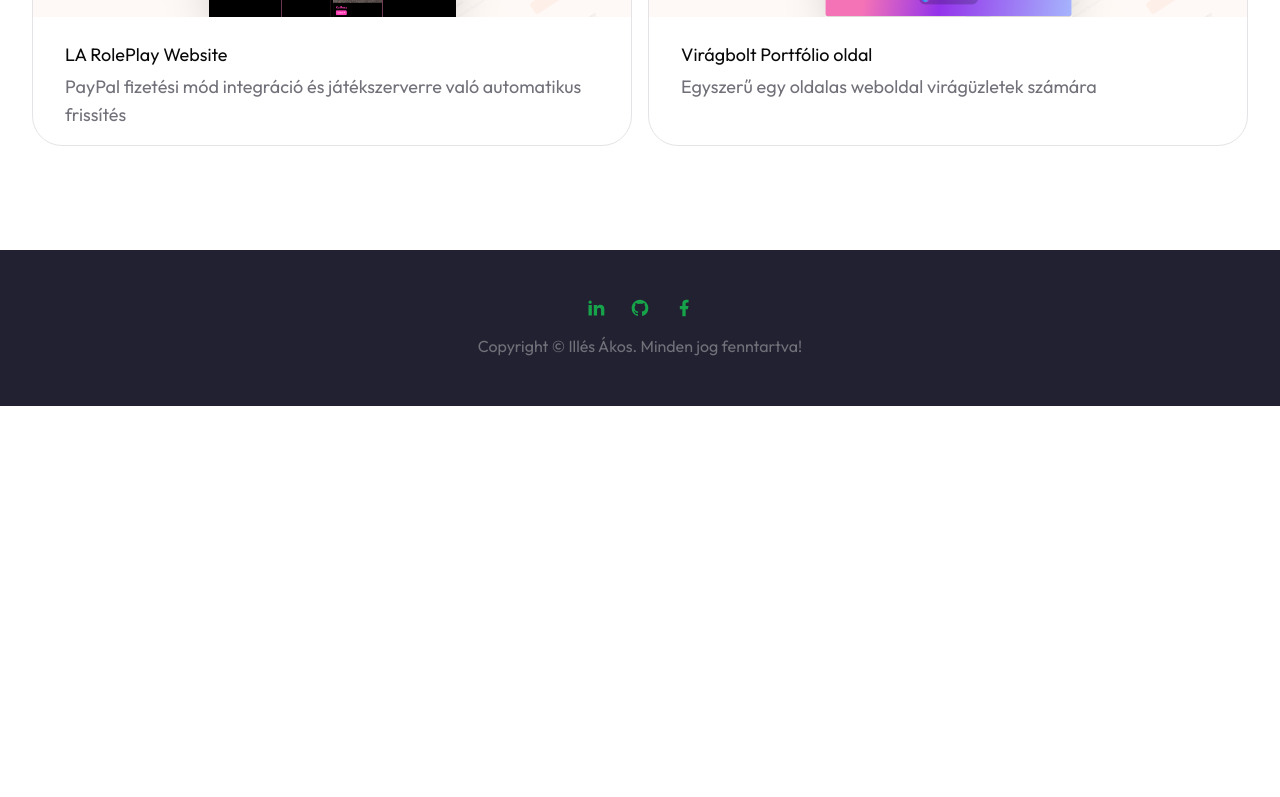
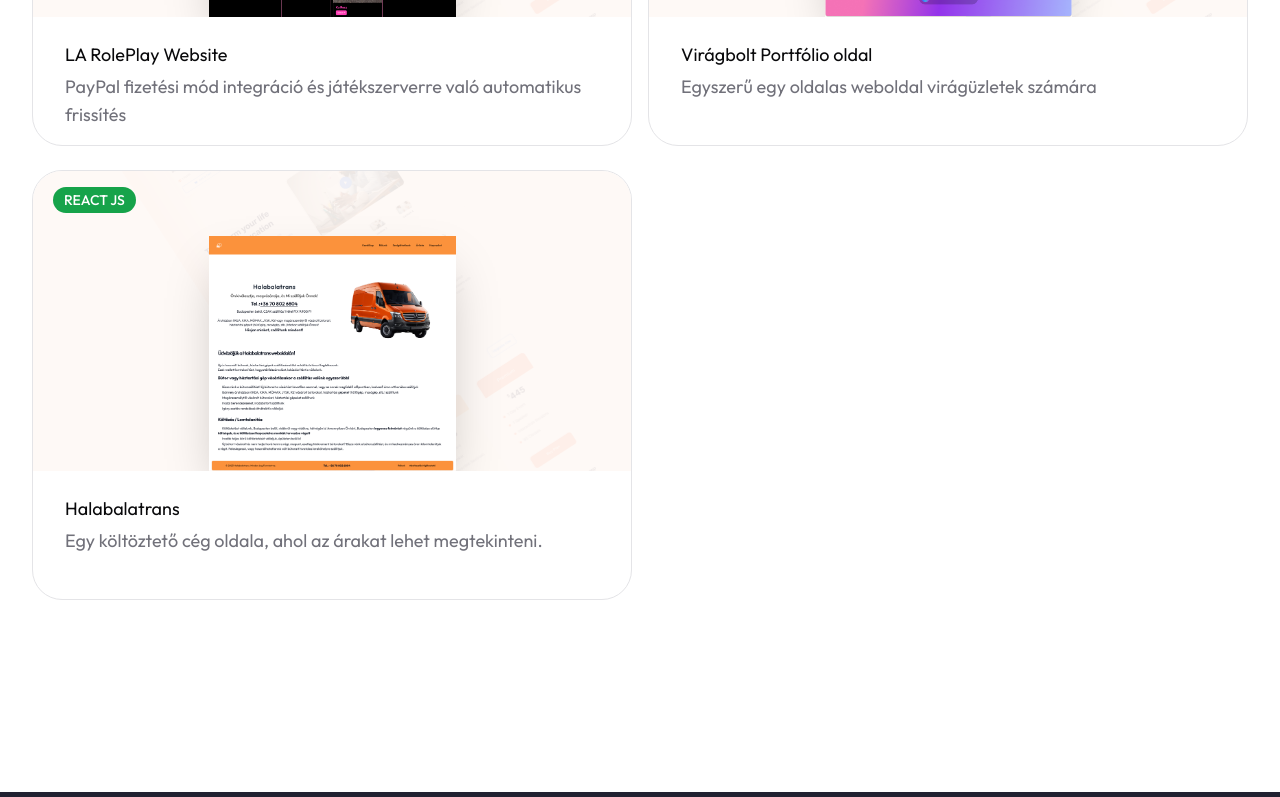
Before and after one commit to Reno0vacio/portfolio, a Next.js app: page /projects in a window 1280 px wide. Shown: the part 726-1523 px from the top of the page. Before the commit the page ends 1132 px from the top, so only its background shows below. Built offline with nearby package versions, Linux system fonts and the light colour scheme.

Commit message:
Halabalatrans

```diff
--- a/app/projects/page.jsx
+++ b/app/projects/page.jsx
@@ -19,6 +19,13 @@ const projectData = [
     description: "Egyszerű egy oldalas weboldal virágüzletek számára",
     link: "https://larphun.hu",
     github: "/",
+  },
+    {
+    image: "/work/halabalatrans.png",
+    category: "react js",
+    name: "Halabalatrans",
+    description: "Egy költöztető cég oldala, ahol az árakat lehet megtekinteni.",
+    link: "https://halabalatrans.com"
   },
 ];
 
```
